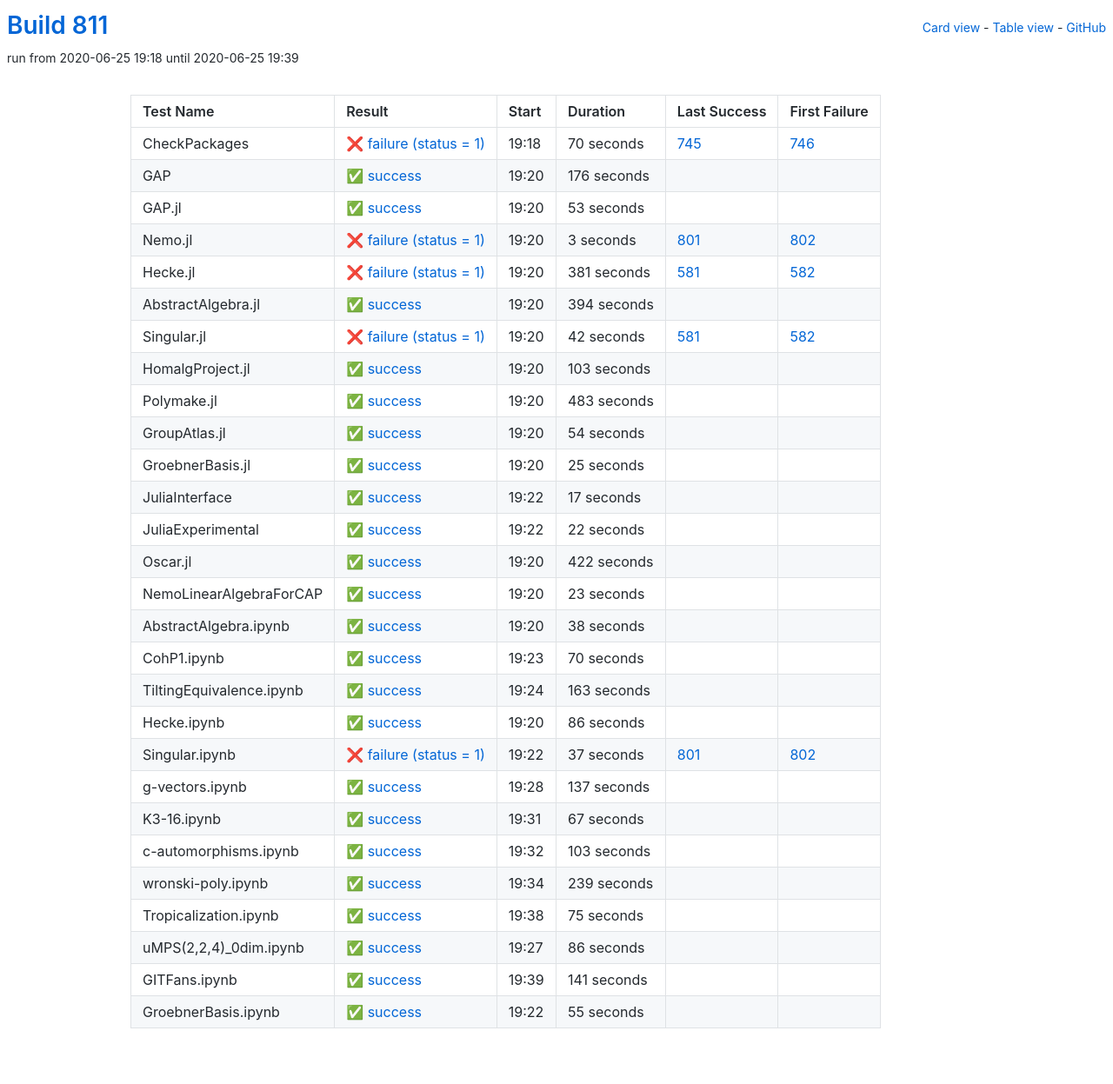
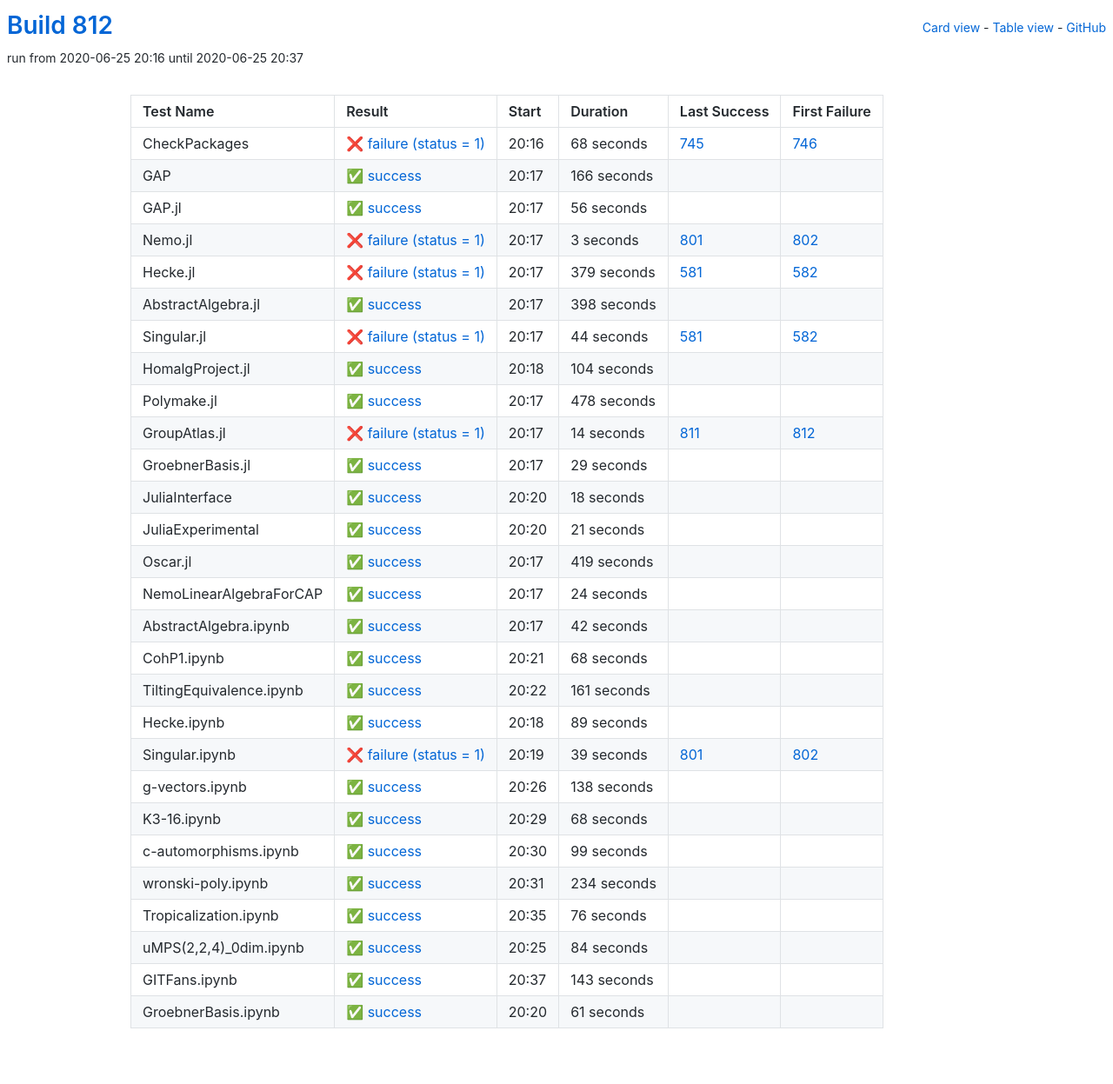
Before and after one commit to oscar-system/oscar-ci-status-1.4, a Jekyll site: the page built from table.html, in a window 1280 px wide. Shown: the whole page at 87% size. Built offline with Jekyll 4.4.1, drawn with Linux system fonts in a browser that asks for light colours.

Commit message:
Build #812

```diff
--- a/_data/ci.yml
+++ b/_data/ci.yml
@@ -1,6 +1,6 @@
 ---
-build: 811
-build_url: https://oscarci.mathematik.uni-kl.de/job/oscar-julia-1.4/811/
+build: 812
+build_url: https://oscarci.mathematik.uni-kl.de/job/oscar-julia-1.4/812/
 job: oscar-julia-1.4
 organization: oscar-system
 repo: oscar-ci-status-1.4
@@ -8,44 +8,44 @@ repourl: https://github.com/oscar-system/oscar-ci-status-1.4
 tests:
 - name: CheckPackages
   id: checkpackages
-  log: https://oscarci.mathematik.uni-kl.de/job/oscar-julia-1.4/811/artifact/logs/build-811/CheckPackages.log
-  start: 2020-06-25 19:18
+  log: https://oscarci.mathematik.uni-kl.de/job/oscar-julia-1.4/812/artifact/logs/build-812/CheckPackages.log
+  start: 2020-06-25 20:16
   success: false
   exitcode: 1
   status: failure
-  duration: 70
+  duration: 68
   last_success: 745
   last_success_url: https://oscarci.mathematik.uni-kl.de/job/oscar-julia-1.4/745/
   first_failure: 746
   first_failure_url: https://oscarci.mathematik.uni-kl.de/job/oscar-julia-1.4/746/
 - name: GAP
   id: gap
-  log: https://oscarci.mathematik.uni-kl.de/job/oscar-julia-1.4/811/artifact/logs/build-811/GAP.log
-  start: 2020-06-25 19:20
+  log: https://oscarci.mathematik.uni-kl.de/job/oscar-julia-1.4/812/artifact/logs/build-812/GAP.log
+  start: 2020-06-25 20:17
   success: true
   exitcode: 0
   status: success
-  duration: 176
+  duration: 166
   last_success: false
   last_success_url:
   first_failure: false
   first_failure_url:
 - name: GAP.jl
   id: gap-jl
-  log: https://oscarci.mathematik.uni-kl.de/job/oscar-julia-1.4/811/artifact/logs/build-811/GAP.jl.log
-  start: 2020-06-25 19:20
+  log: https://oscarci.mathematik.uni-kl.de/job/oscar-julia-1.4/812/artifact/logs/build-812/GAP.jl.log
+  start: 2020-06-25 20:17
   success: true
   exitcode: 0
   status: success
-  duration: 53
+  duration: 56
   last_success: false
   last_success_url:
   first_failure: false
   first_failure_url:
 - name: Nemo.jl
   id: nemo-jl
-  log: https://oscarci.mathematik.uni-kl.de/job/oscar-julia-1.4/811/artifact/logs/build-811/Nemo.jl.log
-  start: 2020-06-25 19:20
+  log: https://oscarci.mathematik.uni-kl.de/job/oscar-julia-1.4/812/artifact/logs/build-812/Nemo.jl.log
+  start: 2020-06-25 20:17
   success: false
   exitcode: 1
   status: failure
@@ -56,288 +56,288 @@ tests:
   first_failure_url: https://oscarci.mathematik.uni-kl.de/job/oscar-julia-1.4/802/
 - name: Hecke.jl
   id: hecke-jl
-  log: https://oscarci.mathematik.uni-kl.de/job/oscar-julia-1.4/811/artifact/logs/build-811/Hecke.jl.log
-  start: 2020-06-25 19:20
+  log: https://oscarci.mathematik.uni-kl.de/job/oscar-julia-1.4/812/artifact/logs/build-812/Hecke.jl.log
+  start: 2020-06-25 20:17
   success: false
   exitcode: 1
   status: failure
-  duration: 381
+  duration: 379
   last_success: 581
   last_success_url: https://oscarci.mathematik.uni-kl.de/job/oscar-julia-1.4/581/
   first_failure: 582
   first_failure_url: https://oscarci.mathematik.uni-kl.de/job/oscar-julia-1.4/582/
 - name: AbstractAlgebra.jl
   id: abstractalgebra-jl
-  log: https://oscarci.mathematik.uni-kl.de/job/oscar-julia-1.4/811/artifact/logs/build-811/AbstractAlgebra.jl.log
-  start: 2020-06-25 19:20
+  log: https://oscarci.mathematik.uni-kl.de/job/oscar-julia-1.4/812/artifact/logs/build-812/AbstractAlgebra.jl.log
+  start: 2020-06-25 20:17
   success: true
   exitcode: 0
   status: success
-  duration: 394
+  duration: 398
   last_success: false
   last_success_url:
   first_failure: false
   first_failure_url:
 - name: Singular.jl
   id: singular-jl
-  log: https://oscarci.mathematik.uni-kl.de/job/oscar-julia-1.4/811/artifact/logs/build-811/Singular.jl.log
-  start: 2020-06-25 19:20
+  log: https://oscarci.mathematik.uni-kl.de/job/oscar-julia-1.4/812/artifact/logs/build-812/Singular.jl.log
+  start: 2020-06-25 20:17
   success: false
   exitcode: 1
   status: failure
-  duration: 42
+  duration: 44
   last_success: 581
   last_success_url: https://oscarci.mathematik.uni-kl.de/job/oscar-julia-1.4/581/
   first_failure: 582
   first_failure_url: https://oscarci.mathematik.uni-kl.de/job/oscar-julia-1.4/582/
 - name: HomalgProject.jl
   id: homalgproject-jl
-  log: https://oscarci.mathematik.uni-kl.de/job/oscar-julia-1.4/811/artifact/logs/build-811/HomalgProject.jl.log
-  start: 2020-06-25 19:20
+  log: https://oscarci.mathematik.uni-kl.de/job/oscar-julia-1.4/812/artifact/logs/build-812/HomalgProject.jl.log
+  start: 2020-06-25 20:18
   success: true
   exitcode: 0
   status: success
-  duration: 103
+  duration: 104
   last_success: false
   last_success_url:
   first_failure: false
   first_failure_url:
 - name: Polymake.jl
   id: polymake-jl
-  log: https://oscarci.mathematik.uni-kl.de/job/oscar-julia-1.4/811/artifact/logs/build-811/Polymake.jl.log
-  start: 2020-06-25 19:20
+  log: https://oscarci.mathematik.uni-kl.de/job/oscar-julia-1.4/812/artifact/logs/build-812/Polymake.jl.log
+  start: 2020-06-25 20:17
   success: true
   exitcode: 0
   status: success
-  duration: 483
+  duration: 478
   last_success: false
   last_success_url:
   first_failure: false
   first_failure_url:
 - name: GroupAtlas.jl
   id: groupatlas-jl
-  log: https://oscarci.mathematik.uni-kl.de/job/oscar-julia-1.4/811/artifact/logs/build-811/GroupAtlas.jl.log
-  start: 2020-06-25 19:20
+  log: https://oscarci.mathematik.uni-kl.de/job/oscar-julia-1.4/812/artifact/logs/build-812/GroupAtlas.jl.log
+  start: 2020-06-25 20:17
+  success: false
+  exitcode: 1
+  status: failure
+  duration: 14
+  last_success: 811
+  last_success_url: https://oscarci.mathematik.uni-kl.de/job/oscar-julia-1.4/811/
+  first_failure: 812
+  first_failure_url: https://oscarci.mathematik.uni-kl.de/job/oscar-julia-1.4/812/
+- name: GroebnerBasis.jl
+  id: groebnerbasis-jl
+  log: https://oscarci.mathematik.uni-kl.de/job/oscar-julia-1.4/812/artifact/logs/build-812/GroebnerBasis.jl.log
+  start: 2020-06-25 20:17
   success: true
   exitcode: 0
   status: success
-  duration: 54
-  last_success: false
-  last_success_url:
-  first_failure: false
-  first_failure_url:
-- name: GroebnerBasis.jl
-  id: groebnerbasis-jl
-  log: https://oscarci.mathematik.uni-kl.de/job/oscar-julia-1.4/811/artifact/logs/build-811/GroebnerBasis.jl.log
-  start: 2020-06-25 19:20
-  success: true
-  exitcode: 0
-  status: success
-  duration: 25
+  duration: 29
   last_success: false
   last_success_url:
   first_failure: false
   first_failure_url:
 - name: JuliaInterface
   id: juliainterface
-  log: https://oscarci.mathematik.uni-kl.de/job/oscar-julia-1.4/811/artifact/logs/build-811/JuliaInterface.log
-  start: 2020-06-25 19:22
+  log: https://oscarci.mathematik.uni-kl.de/job/oscar-julia-1.4/812/artifact/logs/build-812/JuliaInterface.log
+  start: 2020-06-25 20:20
   success: true
   exitcode: 0
   status: success
-  duration: 17
+  duration: 18
   last_success: false
   last_success_url:
   first_failure: false
   first_failure_url:
 - name: JuliaExperimental
   id: juliaexperimental
-  log: https://oscarci.mathematik.uni-kl.de/job/oscar-julia-1.4/811/artifact/logs/build-811/JuliaExperimental.log
-  start: 2020-06-25 19:22
+  log: https://oscarci.mathematik.uni-kl.de/job/oscar-julia-1.4/812/artifact/logs/build-812/JuliaExperimental.log
+  start: 2020-06-25 20:20
   success: true
   exitcode: 0
   status: success
-  duration: 22
+  duration: 21
   last_success: false
   last_success_url:
   first_failure: false
   first_failure_url:
 - name: Oscar.jl
   id: oscar-jl
-  log: https://oscarci.mathematik.uni-kl.de/job/oscar-julia-1.4/811/artifact/logs/build-811/Oscar.jl.log
-  start: 2020-06-25 19:20
+  log: https://oscarci.mathematik.uni-kl.de/job/oscar-julia-1.4/812/artifact/logs/build-812/Oscar.jl.log
+  start: 2020-06-25 20:17
   success: true
   exitcode: 0
   status: success
-  duration: 422
+  duration: 419
   last_success: false
   last_success_url:
   first_failure: false
   first_failure_url:
 - name: NemoLinearAlgebraForCAP
   id: nemolinearalgebraforcap
-  log: https://oscarci.mathematik.uni-kl.de/job/oscar-julia-1.4/811/artifact/logs/build-811/NemoLinearAlgebraForCAP.log
-  start: 2020-06-25 19:20
+  log: https://oscarci.mathematik.uni-kl.de/job/oscar-julia-1.4/812/artifact/logs/build-812/NemoLinearAlgebraForCAP.log
+  start: 2020-06-25 20:17
   success: true
   exitcode: 0
   status: success
-  duration: 23
+  duration: 24
   last_success: false
   last_success_url:
   first_failure: false
   first_failure_url:
 - name: AbstractAlgebra.ipynb
   id: abstractalgebra-ipynb
-  log: https://oscarci.mathematik.uni-kl.de/job/oscar-julia-1.4/811/artifact/logs/build-811/AbstractAlgebra.ipynb.log
-  start: 2020-06-25 19:20
+  log: https://oscarci.mathematik.uni-kl.de/job/oscar-julia-1.4/812/artifact/logs/build-812/AbstractAlgebra.ipynb.log
+  start: 2020-06-25 20:17
   success: true
   exitcode: 0
   status: success
-  duration: 38
+  duration: 42
   last_success: false
   last_success_url:
   first_failure: false
   first_failure_url:
 - name: CohP1.ipynb
   id: cohp1-ipynb
-  log: https://oscarci.mathematik.uni-kl.de/job/oscar-julia-1.4/811/artifact/logs/build-811/CohP1.ipynb.log
-  start: 2020-06-25 19:23
+  log: https://oscarci.mathematik.uni-kl.de/job/oscar-julia-1.4/812/artifact/logs/build-812/CohP1.ipynb.log
+  start: 2020-06-25 20:21
   success: true
   exitcode: 0
   status: success
-  duration: 70
+  duration: 68
   last_success: false
   last_success_url:
   first_failure: false
   first_failure_url:
 - name: TiltingEquivalence.ipynb
   id: tiltingequivalence-ipynb
-  log: https://oscarci.mathematik.uni-kl.de/job/oscar-julia-1.4/811/artifact/logs/build-811/TiltingEquivalence.ipynb.log
-  start: 2020-06-25 19:24
+  log: https://oscarci.mathematik.uni-kl.de/job/oscar-julia-1.4/812/artifact/logs/build-812/TiltingEquivalence.ipynb.log
+  start: 2020-06-25 20:22
   success: true
   exitcode: 0
   status: success
-  duration: 163
+  duration: 161
   last_success: false
   last_success_url:
   first_failure: false
   first_failure_url:
 - name: Hecke.ipynb
   id: hecke-ipynb
-  log: https://oscarci.mathematik.uni-kl.de/job/oscar-julia-1.4/811/artifact/logs/build-811/Hecke.ipynb.log
-  start: 2020-06-25 19:20
+  log: https://oscarci.mathematik.uni-kl.de/job/oscar-julia-1.4/812/artifact/logs/build-812/Hecke.ipynb.log
+  start: 2020-06-25 20:18
   success: true
   exitcode: 0
   status: success
-  duration: 86
+  duration: 89
   last_success: false
   last_success_url:
   first_failure: false
   first_failure_url:
 - name: Singular.ipynb
   id: singular-ipynb
-  log: https://oscarci.mathematik.uni-kl.de/job/oscar-julia-1.4/811/artifact/logs/build-811/Singular.ipynb.log
-  start: 2020-06-25 19:22
+  log: https://oscarci.mathematik.uni-kl.de/job/oscar-julia-1.4/812/artifact/logs/build-812/Singular.ipynb.log
+  start: 2020-06-25 20:19
   success: false
   exitcode: 1
   status: failure
-  duration: 37
+  duration: 39
   last_success: 801
   last_success_url: https://oscarci.mathematik.uni-kl.de/job/oscar-julia-1.4/801/
   first_failure: 802
   first_failure_url: https://oscarci.mathematik.uni-kl.de/job/oscar-julia-1.4/802/
 - name: g-vectors.ipynb
   id: g-vectors-ipynb
-  log: https://oscarci.mathematik.uni-kl.de/job/oscar-julia-1.4/811/artifact/logs/build-811/g-vectors.ipynb.log
-  start: 2020-06-25 19:28
+  log: https://oscarci.mathematik.uni-kl.de/job/oscar-julia-1.4/812/artifact/logs/build-812/g-vectors.ipynb.log
+  start: 2020-06-25 20:26
   success: true
   exitcode: 0
   status: success
-  duration: 137
+  duration: 138
   last_success: false
   last_success_url:
   first_failure: false
   first_failure_url:
 - name: K3-16.ipynb
   id: k3-16-ipynb
-  log: https://oscarci.mathematik.uni-kl.de/job/oscar-julia-1.4/811/artifact/logs/build-811/K3-16.ipynb.log
-  start: 2020-06-25 19:31
+  log: https://oscarci.mathematik.uni-kl.de/job/oscar-julia-1.4/812/artifact/logs/build-812/K3-16.ipynb.log
+  start: 2020-06-25 20:29
   success: true
   exitcode: 0
   status: success
-  duration: 67
+  duration: 68
   last_success: false
   last_success_url:
   first_failure: false
   first_failure_url:
 - name: c-automorphisms.ipynb
   id: c-automorphisms-ipynb
-  log: https://oscarci.mathematik.uni-kl.de/job/oscar-julia-1.4/811/artifact/logs/build-811/c-automorphisms.ipynb.log
-  start: 2020-06-25 19:32
+  log: https://oscarci.mathematik.uni-kl.de/job/oscar-julia-1.4/812/artifact/logs/build-812/c-automorphisms.ipynb.log
+  start: 2020-06-25 20:30
   success: true
   exitcode: 0
   status: success
-  duration: 103
+  duration: 99
   last_success: false
   last_success_url:
   first_failure: false
   first_failure_url:
 - name: wronski-poly.ipynb
   id: wronski-poly-ipynb
-  log: https://oscarci.mathematik.uni-kl.de/job/oscar-julia-1.4/811/artifact/logs/build-811/wronski-poly.ipynb.log
-  start: 2020-06-25 19:34
+  log: https://oscarci.mathematik.uni-kl.de/job/oscar-julia-1.4/812/artifact/logs/build-812/wronski-poly.ipynb.log
+  start: 2020-06-25 20:31
   success: true
   exitcode: 0
   status: success
-  duration: 239
+  duration: 234
   last_success: false
   last_success_url:
   first_failure: false
   first_failure_url:
 - name: Tropicalization.ipynb
   id: tropicalization-ipynb
-  log: https://oscarci.mathematik.uni-kl.de/job/oscar-julia-1.4/811/artifact/logs/build-811/Tropicalization.ipynb.log
-  start: 2020-06-25 19:38
+  log: https://oscarci.mathematik.uni-kl.de/job/oscar-julia-1.4/812/artifact/logs/build-812/Tropicalization.ipynb.log
+  start: 2020-06-25 20:35
   success: true
   exitcode: 0
   status: success
-  duration: 75
+  duration: 76
   last_success: false
   last_success_url:
   first_failure: false
   first_failure_url:
 - name: uMPS(2,2,4)_0dim.ipynb
   id: umps-2-2-4-0dim-ipynb
-  log: https://oscarci.mathematik.uni-kl.de/job/oscar-julia-1.4/811/artifact/logs/build-811/uMPS-2-2-4-_0dim.ipynb.log
-  start: 2020-06-25 19:27
+  log: https://oscarci.mathematik.uni-kl.de/job/oscar-julia-1.4/812/artifact/logs/build-812/uMPS-2-2-4-_0dim.ipynb.log
+  start: 2020-06-25 20:25
   success: true
   exitcode: 0
   status: success
-  duration: 86
+  duration: 84
   last_success: false
   last_success_url:
   first_failure: false
   first_failure_url:
 - name: GITFans.ipynb
   id: gitfans-ipynb
-  log: https://oscarci.mathematik.uni-kl.de/job/oscar-julia-1.4/811/artifact/logs/build-811/GITFans.ipynb.log
-  start: 2020-06-25 19:39
+  log: https://oscarci.mathematik.uni-kl.de/job/oscar-julia-1.4/812/artifact/logs/build-812/GITFans.ipynb.log
+  start: 2020-06-25 20:37
   success: true
   exitcode: 0
   status: success
-  duration: 141
+  duration: 143
   last_success: false
   last_success_url:
   first_failure: false
   first_failure_url:
 - name: GroebnerBasis.ipynb
   id: groebnerbasis-ipynb
-  log: https://oscarci.mathematik.uni-kl.de/job/oscar-julia-1.4/811/artifact/logs/build-811/GroebnerBasis.ipynb.log
-  start: 2020-06-25 19:22
+  log: https://oscarci.mathematik.uni-kl.de/job/oscar-julia-1.4/812/artifact/logs/build-812/GroebnerBasis.ipynb.log
+  start: 2020-06-25 20:20
   success: true
   exitcode: 0
   status: success
-  duration: 55
+  duration: 61
   last_success: false
   last_success_url:
   first_failure: false
```
Also changed, not shown: README.md.
